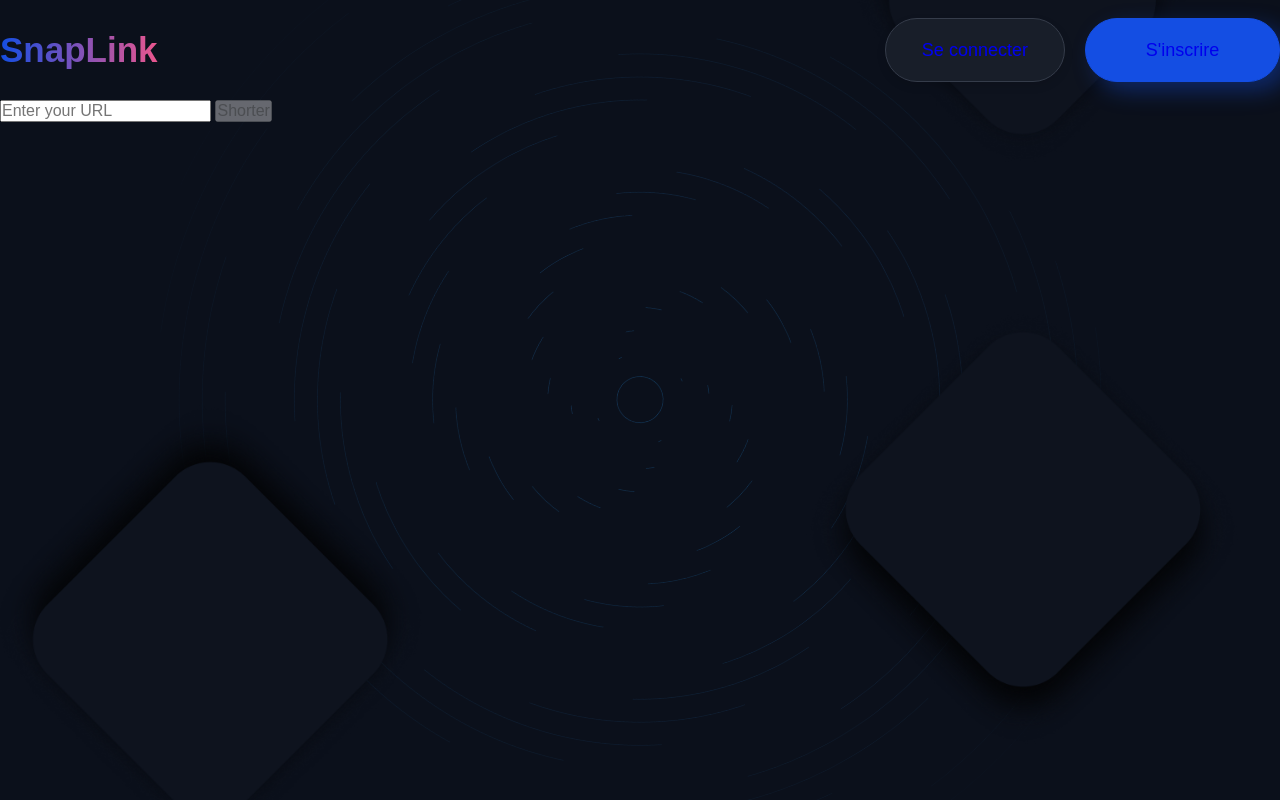
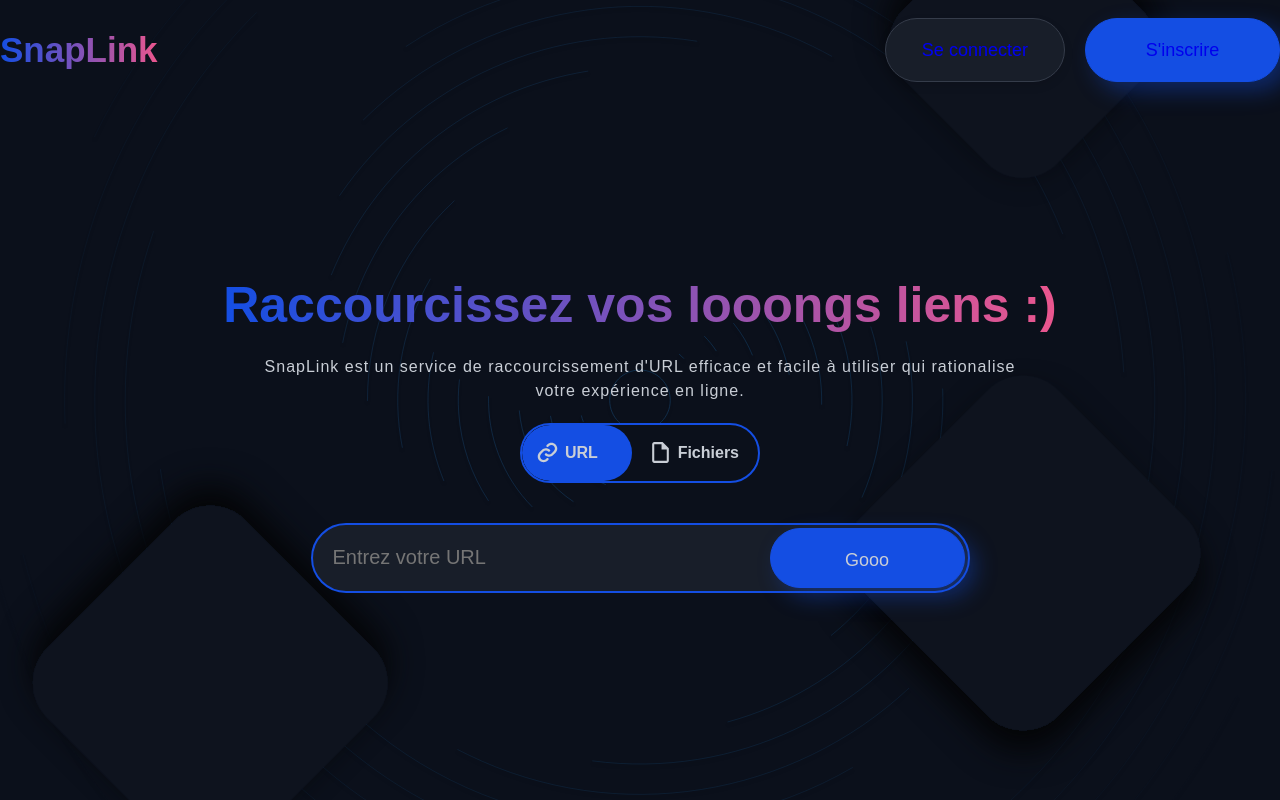
Before and after one commit to ahilarion/snaplink, a PHP site: page / in a window 1280 px wide. Run offline with PHP 8.4, Linux system fonts and the light colour scheme; data that the repository does not hold is empty; some web fonts are replaced.

Commit message:
add style home page

```diff
--- a/assets/scss/base/_main.scss
+++ b/assets/scss/base/_main.scss
@@ -29,7 +29,8 @@ body {
     width: 100%;
     height: 100%;
     object-fit: cover;
-    animation: rotate 50s linear infinite;
+    will-change: transform;
+    //animation: rotate 60s linear 10000;
   }
 
   &__cubes {
--- a/assets/scss/components/_form.scss
+++ b/assets/scss/components/_form.scss
@@ -1,8 +1,12 @@
 .section-form {
+  width: 100vw;
+  height: 100vh;
   display: flex;
   justify-content: center;
   align-items: center;
-  margin-top: 20px;
+  position: absolute;
+  top: 0;
+  z-index: -1;
 
   .form-container {
     width: 500px;
@@ -46,3 +50,49 @@
     }
   }
 }
+
+.shorter-link-form {
+  max-width: 659px;
+  width: 100%;
+  margin-top: 20px;
+  position: relative;
+  display: none;
+
+  input[type="text"] {
+    background: map-get($colors, grey);
+    width: 100%;
+    height: 70px;
+    padding: 20px;
+    border: 2px solid map-get($colors, primary-blue);
+    border-radius: 99px;
+    font-size: 20px;
+    color: map-get($colors, lite);
+    position: absolute;
+    left: 0;
+  }
+}
+
+.file-link-form {
+  @extend .shorter-link-form;
+
+  .file-input {
+    @extend input[type="text"];
+    text-align: left;
+    cursor: pointer;
+    line-height: 25px;
+  }
+}
+
+input[type="submit"] {
+  position: absolute;
+  right: 5px;
+  top: 5px;
+  height: 60px;
+  font-size: 18px;
+  cursor: pointer;
+  color: map-get($colors, lite);
+}
+
+.show {
+  display: block;
+}
--- /dev/null
+++ b/assets/scss/components/_toggle.scss
@@ -0,0 +1,72 @@
+.checkbox {
+  width: 240px;
+  height: 60px;
+  background-color: map-get($colors, black);
+  border-radius: 30px;
+  border: solid 2px map-get($colors, primary-blue);
+  position: relative;
+  color: map-get($colors, lite);
+  overflow: hidden;
+  align-self: center;
+
+  .toggle {
+    width: 110px;
+    height: 100%;
+    position: absolute;
+    border-radius: 30px;
+    top: 0;
+    left: 0;
+    cursor: pointer;
+    background: map-get($colors, primary-blue);
+    transition: 0.4s;
+  }
+
+  .slide {
+    width: 230px;
+    height: 100%;
+    padding-left: 13px;
+    padding-right: 13px;
+    display: flex;
+    align-items: center;
+    justify-content: space-between;
+    cursor: pointer;
+
+    .text {
+      font-size: 16px;
+      font-weight: 700;
+      z-index: 100;
+      cursor: pointer;
+    }
+
+    label {
+      display: flex;
+      align-items: center;
+      gap: 5px;
+
+      img {
+        width: 25px;
+      }
+    }
+  }
+}
+
+#checkbox_toggle {
+  display: none;
+}
+
+.check {
+  &:checked {
+    + {
+      .checkbox {
+        .slide {
+          .toggle {
+            width: 130px;
+            transform: translateX(110px);
+          }
+
+          color: map-get($colors, lite);
+        }
+      }
+    }
+  }
+}
--- /dev/null
+++ b/assets/scss/layout/_home.scss
@@ -0,0 +1,30 @@
+.main {
+  width: 100%;
+  height: 100vh;
+  display: flex;
+  justify-content: center;
+  align-items: center;
+  position: absolute;
+  top: 0;
+  z-index: -1;
+
+  &__container {
+    text-align: center;
+    display: flex;
+    flex-direction: column;
+    justify-content: center;
+    align-items: center;
+    gap: 20px;
+
+    p {
+      width: 80%;
+      letter-spacing: 1px;
+      line-height: 150%;
+    }
+  }
+
+  h1 {
+    margin: 0;
+    font-size: 50px;
+  }
+}
--- a/assets/scss/style.scss
+++ b/assets/scss/style.scss
@@ -13,10 +13,11 @@
 
 // Layout
 @import "layout/header";
-@import "layout/section";
+@import "layout/home";
 @import "layout/footer";
 @import "layout/grid";
 
 // Components
 @import "components/btn";
 @import "components/form";
+@import "components/toggle";
--- a/dist/css/style.css
+++ b/dist/css/style.css
@@ -361,7 +361,7 @@ body {
     width: 100%;
     height: 100%;
     object-fit: cover;
-    animation: rotate 50s linear infinite; }
+    will-change: transform; }
   .img-container__cubes {
     position: absolute;
     z-index: -1;
@@ -427,6 +427,30 @@ a {
     align-items: center;
     gap: 20px; }
 
+.main {
+  width: 100%;
+  height: 100vh;
+  display: flex;
+  justify-content: center;
+  align-items: center;
+  position: absolute;
+  top: 0;
+  z-index: -1; }
+  .main__container {
+    text-align: center;
+    display: flex;
+    flex-direction: column;
+    justify-content: center;
+    align-items: center;
+    gap: 20px; }
+    .main__container p {
+      width: 80%;
+      letter-spacing: 1px;
+      line-height: 150%; }
+  .main h1 {
+    margin: 0;
+    font-size: 50px; }
+
 @media screen and (min-width: 768px) {
   .grid {
     display: grid;
@@ -451,10 +475,14 @@ a {
   box-shadow: 0 4px 10px 0 rgba(0, 0, 0, 0.1); }
 
 .section-form {
+  width: 100vw;
+  height: 100vh;
   display: flex;
   justify-content: center;
   align-items: center;
-  margin-top: 20px; }
+  position: absolute;
+  top: 0;
+  z-index: -1; }
   .section-form .form-container {
     width: 500px;
     background: #0B101B;
@@ -486,4 +514,89 @@ a {
         padding: 13px;
         margin-top: 10px; }
 
+.shorter-link-form, .file-link-form {
+  max-width: 659px;
+  width: 100%;
+  margin-top: 20px;
+  position: relative;
+  display: none; }
+  .shorter-link-form input[type="text"], .file-link-form input[type="text"], .shorter-link-form .file-link-form .file-input, .file-link-form .shorter-link-form .file-input, .file-link-form .file-input {
+    background: #181E29;
+    width: 100%;
+    height: 70px;
+    padding: 20px;
+    border: 2px solid #144EE3;
+    border-radius: 99px;
+    font-size: 20px;
+    color: #C9CED6;
+    position: absolute;
+    left: 0; }
+
+.file-link-form .file-input {
+  text-align: left;
+  cursor: pointer;
+  line-height: 25px; }
+
+input[type="submit"] {
+  position: absolute;
+  right: 5px;
+  top: 5px;
+  height: 60px;
+  font-size: 18px;
+  cursor: pointer;
+  color: #C9CED6; }
+
+.show {
+  display: block; }
+
+.checkbox {
+  width: 240px;
+  height: 60px;
+  background-color: #0B101B;
+  border-radius: 30px;
+  border: solid 2px #144EE3;
+  position: relative;
+  color: #C9CED6;
+  overflow: hidden;
+  align-self: center; }
+  .checkbox .toggle {
+    width: 110px;
+    height: 100%;
+    position: absolute;
+    border-radius: 30px;
+    top: 0;
+    left: 0;
+    cursor: pointer;
+    background: #144EE3;
+    transition: 0.4s; }
+  .checkbox .slide {
+    width: 230px;
+    height: 100%;
+    padding-left: 13px;
+    padding-right: 13px;
+    display: flex;
+    align-items: center;
+    justify-content: space-between;
+    cursor: pointer; }
+    .checkbox .slide .text {
+      font-size: 16px;
+      font-weight: 700;
+      z-index: 100;
+      cursor: pointer; }
+    .checkbox .slide label {
+      display: flex;
+      align-items: center;
+      gap: 5px; }
+      .checkbox .slide label img {
+        width: 25px; }
+
+#checkbox_toggle {
+  display: none; }
+
+.check:checked + .checkbox .slide {
+  color: #C9CED6; }
+  .check:checked + .checkbox .slide .toggle {
+    width: 130px;
+    transform: translateX(110px); }
+
 /*# sourceMappingURL=style.css.map */
--- a/index.php
+++ b/index.php
@@ -5,7 +5,9 @@
 
 global $user;
 $user = new User();
+
 use Dotenv\Dotenv;
+
 define('BASE_URL', $_ENV['APP_URL']);
 
 $dotenv = Dotenv::createImmutable(__DIR__);
@@ -46,8 +48,8 @@ $dotenv->load();
 </head>
 <body>
 <div class="img-container">
-  <img class="img-container__swirl" src="./assets/img/Swirl.png" alt="Swirl">
-  <img class="img-container__cubes" src="./assets/img/Cubes.png" alt="Cubes">
+  <img class="img-container__swirl" src="./assets/svg/Swirl.svg" alt="Swirl">
+  <img class="img-container__cubes" src="./assets/svg/Cubes.svg" alt="Cubes">
 </div>
 
 <?php
@@ -72,5 +74,6 @@ switch ($url) {
     break;
 }
 ?>
+
 </body>
 </html>
--- a/pages/home.php
+++ b/pages/home.php
@@ -1,6 +1,64 @@
 <?php include './components/header.php' ?>
 
-<form>
-  <input type="text" name="url" id="url" placeholder="Enter your URL">
-  <input type="submit" <?= isset($user) && $user->isLogged() ? "" : "disabled" ?> value="Shorter">
-</form>
+<section class="main">
+  <div class="main__container">
+    <h1 class="gradient-text">Raccourcissez vos looongs liens :)</h1>
+    <p>SnapLink est un service de raccourcissement d'URL efficace et facile à utiliser qui rationalise votre expérience
+       en
+       ligne.</p>
+
+    <input id="checkbox_toggle" type="checkbox" class="check">
+    <div class="checkbox">
+      <label class="slide" for="checkbox_toggle">
+        <label class="toggle" for="checkbox_toggle"></label>
+        <label class="text" for="checkbox_toggle"><img src="./assets/svg/link.svg" alt="link"> URL</label>
+        <label class="text" for="checkbox_toggle"><img src="./assets/svg/file.svg" alt="link"> Fichiers</label>
+      </label>
+    </div>
+
+    <form class="shorter-link-form show">
+      <input type="text" name="url" id="url" placeholder="Entrez votre URL">
+      <input class="primary-btn" type="submit" <?= isset($user) && $user->isLogged() ? "" : "disabled" ?> value="Gooo">
+    </form>
+
+    <form class="file-link-form" enctype="multipart/form-data" action="<?= BASE_URL; ?>index.php" method="post">
+      <input type="hidden" name="MAX_FILE_SIZE" value="5242880">
+      <input type="file" name="file" id="fileInput" style="opacity: 0; position: absolute; left: -9999px;">
+      <label class="file-input" for="fileInput">Choisir un fichier :
+        <span id="fileName">Aucun fichier sélectionné</span></label>
+      <input class="primary-btn" type="submit" name="upload" value="Gooo">
+    </form>
+  </div>
+</section>
+
+<section class="list">
+  <!--  <table>-->
+  <!--    <thead>-->
+  <!--    <tr>-->
+  <!--      <th>Name</th>-->
+  <!--      <th>Short URL</th>-->
+  <!--      <th>Click count</th>-->
+  <!--      <th>isActive</th>-->
+  <!--      <th>Action</th>-->
+  <!--    </tr>-->
+  <!--    </thead>-->
+  <!--    <tbody>-->
+  <!--    --><?php
+  //    $shorter = new Shorter($user->getUser());
+  //    $urls = $shorter->getUrls();
+  //    foreach ($urls as $url) {
+  //      echo "<tr>";
+  //      echo "<td>". (empty($url['long_url']) ? $url['display_name'] : $url['long_url']) . "</td>";
+  //      echo "<td><a href='" . $url['short_url'] . "' target='_blank'>" . $url['short_url'] . "</a></td>";
+  //      echo "<td>" . $url['click_count'] . "</td>";
+  //      echo "<td>" . ($url['disabled'] ? 'No' : 'Yes') . "</td>";
+  //      echo "<td>";
+  //      echo "<a href='" . BASE_URL . "index.php?delete=" . $url['id'] . "'>Delete</a>";
+  //      echo "<a href='" . BASE_URL . "index.php?disable=" . $url['id'] . "'>Disable</a>";
+  //      echo "</td>";
+  //      echo "</tr>";
+  //    }
+  //    ?>
+  <!--    </tbody>-->
+  <!--  </table>-->
+</section>
```
Also changed, not shown: assets/img/Cubes.png (deleted), assets/img/Swirl.png (deleted), assets/scss/layout/_section.scss (deleted), assets/svg/Cubes.svg (added), assets/svg/Swirl.svg (added), assets/svg/file.svg (added), assets/svg/link.svg (added), dist/js/script.js, 1 other file. Lines whose indentation alone changed are shown as unchanged.
